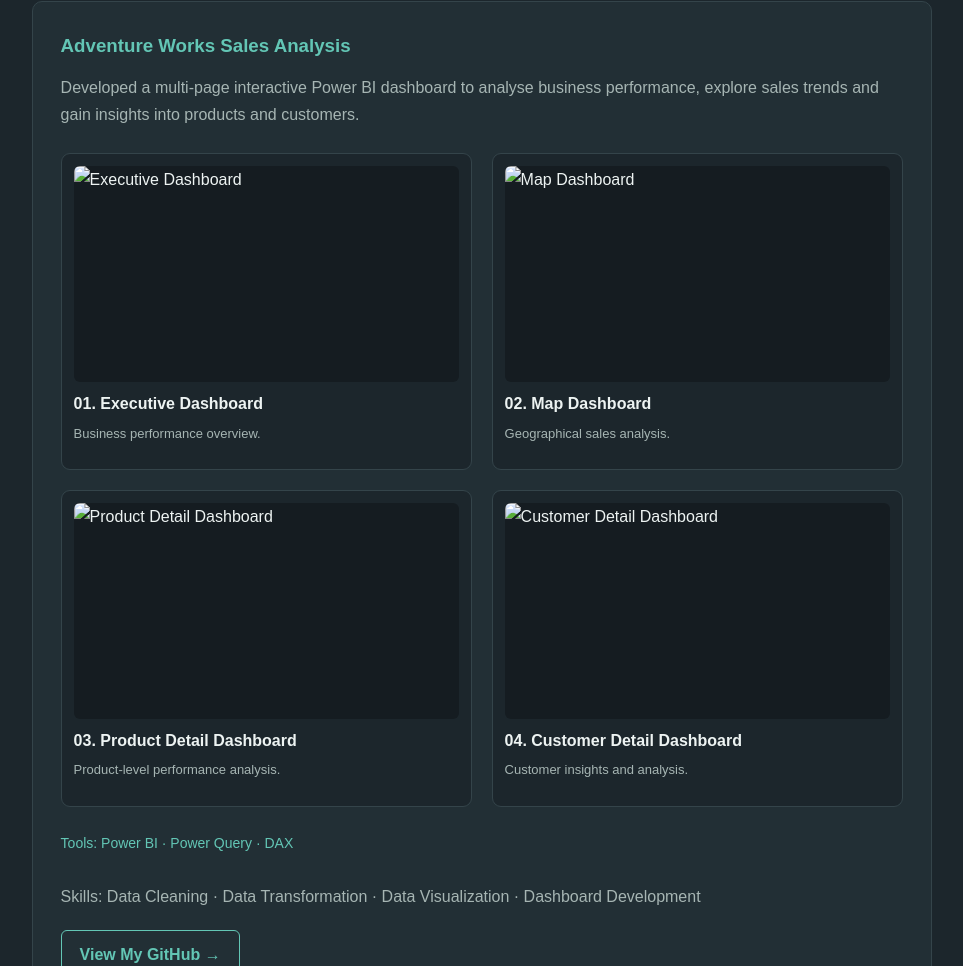
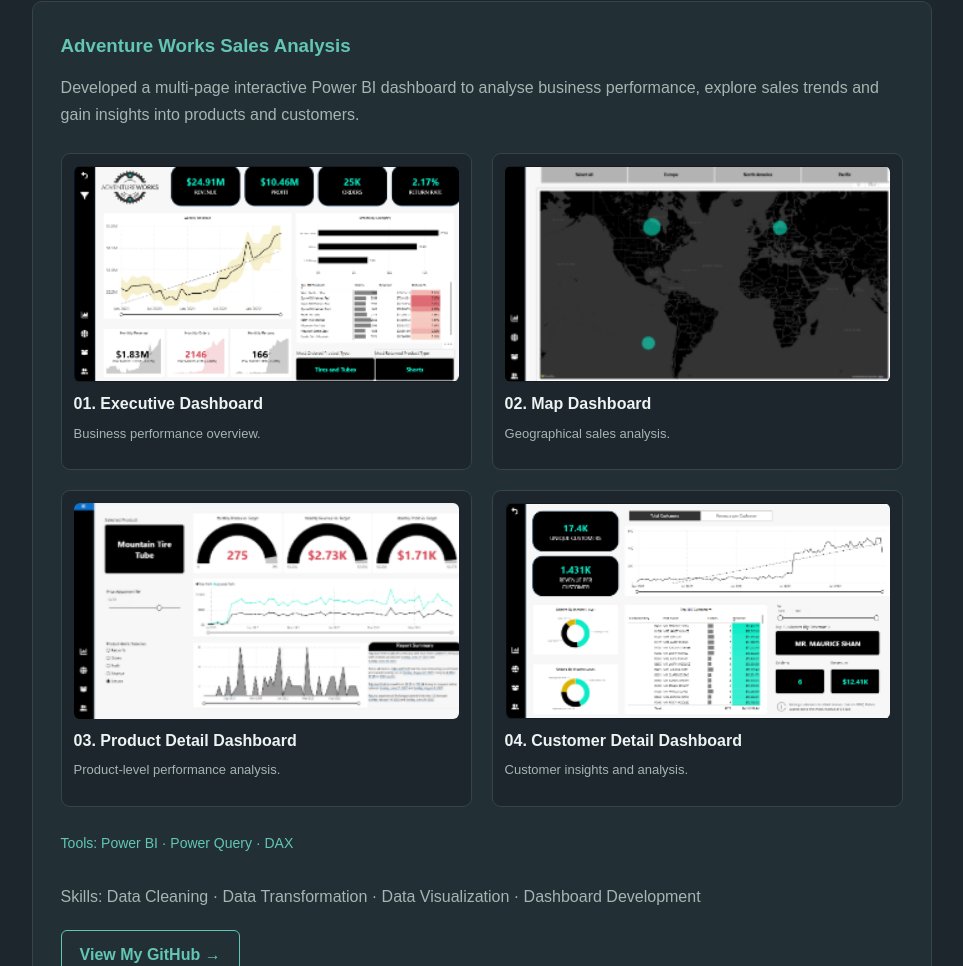
Before and after one commit to gaayatrii3602/gaayatrii3602.github.io, a plain HTML site: page index.html in a window 1280 px wide. Shown: the part 2098-3064 px from the top of the page, without its empty margins (122-1085 px from the left). Drawn offline with Linux system fonts and the light colour scheme.

Commit message:
index.html

```diff
--- a/index.html
+++ b/index.html
@@ -554,7 +554,7 @@
 <div class="dashboard-grid">
 
     <div class="dashboard-item">
-                    <img src="powerbi%20pic/executive-dashboard.png"
+        <img src="powerbi%20pic/Screenshot%202026-11-16%20102852.png"
              alt="Executive Dashboard"
              class="dashboard-image">
         <h4>01. Executive Dashboard</h4>
@@ -562,7 +562,7 @@
     </div>
 
     <div class="dashboard-item">
-                    <img src="powerbi%20pic/map-dashboard.png"
+        <img src="powerbi%20pic/Screenshot%202026-11-16%20103036.png"
              alt="Map Dashboard"
              class="dashboard-image">
         <h4>02. Map Dashboard</h4>
@@ -570,7 +570,7 @@
     </div>
 
     <div class="dashboard-item">
-                    <img src="powerbi%20pic/product-detail.png"
+        <img src="powerbi%20pic/Screenshot%202026-11-16%20103157.png"
              alt="Product Detail Dashboard"
              class="dashboard-image">
         <h4>03. Product Detail Dashboard</h4>
@@ -578,7 +578,7 @@
     </div>
 
     <div class="dashboard-item">
-                    <img src="powerbi%20pic/customer-detail.png"
+        <img src="powerbi%20pic/Screenshot%202026-11-16%20103552.png"
              alt="Customer Detail Dashboard"
              class="dashboard-image">
         <h4>04. Customer Detail Dashboard</h4>
```
Lines whose indentation alone changed are shown as unchanged.
